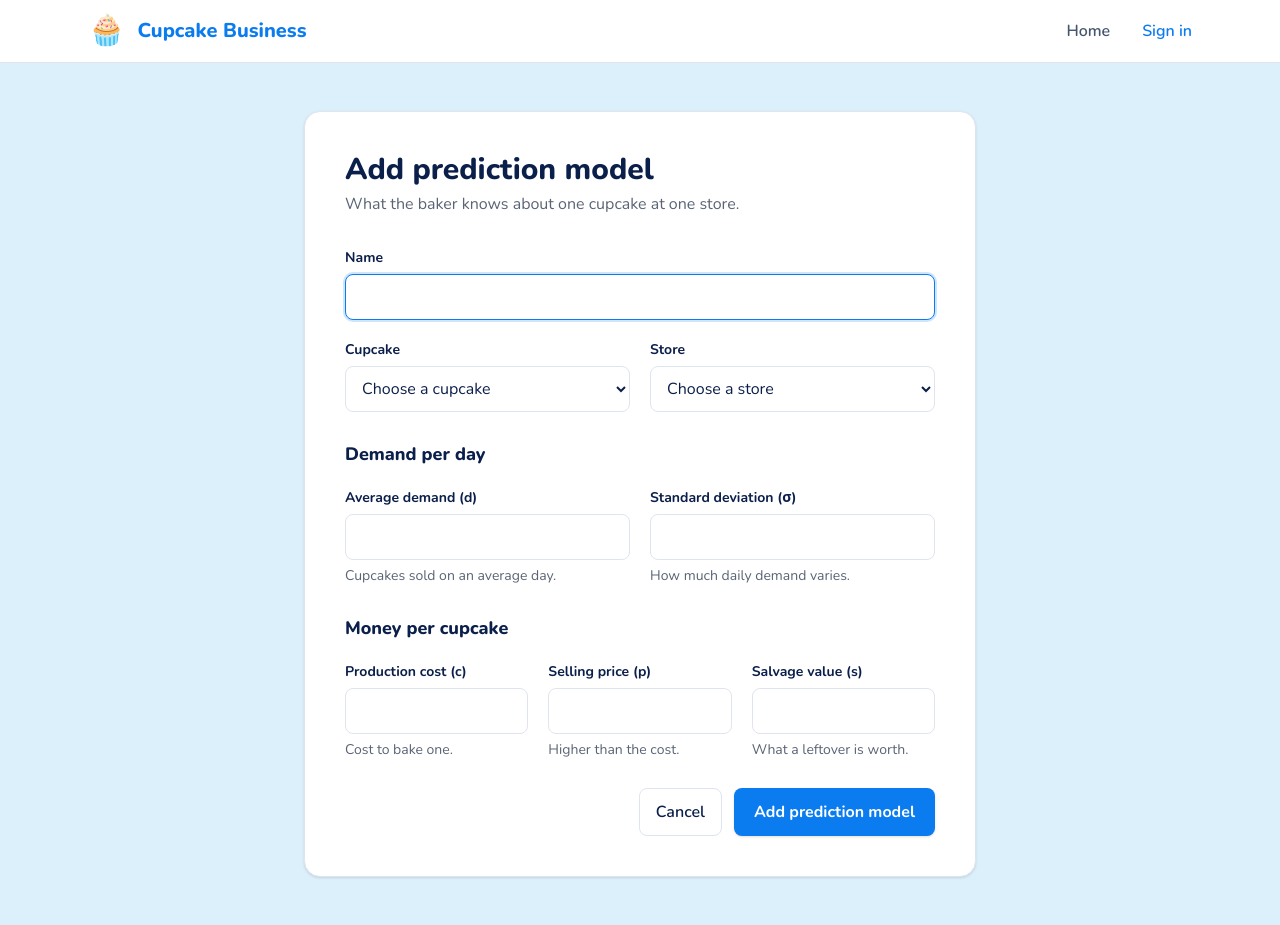
After one commit to gstgusts/cupcakes-2026, a Flask app: template app/templates/prediction_models/new.html in a window 1280 px wide. The commit adds this page. Run offline with Flask 3, Linux system fonts and the light colour scheme; the template is opened without the code that fills it, so the values that code supplies are empty; style sheets or scripts are compiled from the project's sources; parts of the project's set-up code (start-up, migrations or seed data) failed here and were passed over.

Commit message:
Add prediction model list and add form (#6)
/prediction-models lists the models with their newsvendor parameters
and the computed underage cost, overage cost and critical ratio (any
logged-in user). /prediction-models/new (admin only) adds a model; the
form accepts a decimal comma and checks the same rules as the database
with readable messages. Adds a navigation link.

Co-authored-by: Gusts Linkevics <gusts.linkevics@rtu.lv>
Co-authored-by: Claude Opus 5.5 <noreply@anthropic.com>

```diff
--- a/app/__init__.py
+++ b/app/__init__.py
@@ -16,11 +16,13 @@ def create_app():
     from .web.auth import auth_bp
     from .web.cupcake import cupcakes_bp
     from .web.cupcake_image import cupcake_images_bp
+    from .web.prediction_model import prediction_models_bp
     from .web.profile import profile_bp
     from .web.user import users_bp
     app.register_blueprint(auth_bp)  # /auth
     app.register_blueprint(cupcakes_bp)  # /cupcakes
     app.register_blueprint(cupcake_images_bp)  # /cupcakes/.../images
+    app.register_blueprint(prediction_models_bp)  # /prediction-models
     app.register_blueprint(profile_bp)  # /profile
     app.register_blueprint(users_bp)  # /users (admin only)
 
--- a/app/templates/base.html
+++ b/app/templates/base.html
@@ -20,6 +20,7 @@
           <a class="nav-link" href="{{ url_for('home') }}">Home</a>
           {% if current_user %}
             <a class="nav-link" href="{{ url_for('cupcakes.index') }}">Cupcakes</a>
+            <a class="nav-link" href="{{ url_for('prediction_models.index') }}">Prediction models</a>
             {% if is_admin %}
               <a class="nav-link" href="{{ url_for('users.index') }}">Users</a>
             {% endif %}
--- /dev/null
+++ b/app/templates/prediction_models/new.html
@@ -0,0 +1,74 @@
+{% extends 'base.html' %}
+{% block title %}Add prediction model · Cupcake Business{% endblock %}
+
+{% macro number_field(name, label, hint) %}
+  <div>
+    <label class="label" for="{{ name }}">{{ label }}</label>
+    <input class="input {{ 'input-invalid' if errors[name] }}" id="{{ name }}" name="{{ name }}"
+           value="{{ form[name] or '' }}" inputmode="decimal" autocomplete="off">
+    {% if errors[name] %}
+      <p class="field-error">{{ errors[name] }}</p>
+    {% else %}
+      <p class="mt-1.5 text-sm text-muted">{{ hint }}</p>
+    {% endif %}
+  </div>
+{% endmacro %}
+
+{% block content %}
+  <div class="flex flex-1 items-start justify-center bg-sky-soft px-6 py-12">
+    <div class="card w-full max-w-2xl p-8 sm:p-10">
+      <h1 class="text-3xl font-extrabold">Add prediction model</h1>
+      <p class="mt-1 text-muted">What the baker knows about one cupcake at one store.</p>
+
+      <form method="post" class="mt-8 space-y-5" novalidate>
+        <div>
+          <label class="label" for="name">Name</label>
+          <input class="input {{ 'input-invalid' if errors.name }}" id="name" name="name"
+                 value="{{ form.name or '' }}" maxlength="100" autocomplete="off" autofocus>
+          {% if errors.name %}<p class="field-error">{{ errors.name }}</p>{% endif %}
+        </div>
+
+        <div class="grid gap-5 sm:grid-cols-2">
+          <div>
+            <label class="label" for="cupcake">Cupcake</label>
+            <select class="input {{ 'input-invalid' if errors.cupcake }}" id="cupcake" name="cupcake">
+              <option value="">Choose a cupcake</option>
+              {% for cupcake in cupcakes %}
+                <option value="{{ cupcake.id }}" {% if cupcake.id == form.cupcake %}selected{% endif %}>{{ cupcake.name }}</option>
+              {% endfor %}
+            </select>
+            {% if errors.cupcake %}<p class="field-error">{{ errors.cupcake }}</p>{% endif %}
+          </div>
+          <div>
+            <label class="label" for="store">Store</label>
+            <select class="input {{ 'input-invalid' if errors.store }}" id="store" name="store">
+              <option value="">Choose a store</option>
+              {% for store in stores %}
+                <option value="{{ store.id }}" {% if store.id == form.store %}selected{% endif %}>{{ store.name }}</option>
+              {% endfor %}
+            </select>
+            {% if errors.store %}<p class="field-error">{{ errors.store }}</p>{% endif %}
+          </div>
+        </div>
+
+        <h2 class="pt-2 text-lg font-extrabold">Demand per day</h2>
+        <div class="grid gap-5 sm:grid-cols-2">
+          {{ number_field('average_demand', 'Average demand (d)', 'Cupcakes sold on an average day.') }}
+          {{ number_field('demand_std_dev', 'Standard deviation (σ)', 'How much daily demand varies.') }}
+        </div>
+
+        <h2 class="pt-2 text-lg font-extrabold">Money per cupcake</h2>
+        <div class="grid gap-5 sm:grid-cols-3">
+          {{ number_field('production_cost', 'Production cost (c)', 'Cost to bake one.') }}
+          {{ number_field('selling_price', 'Selling price (p)', 'Higher than the cost.') }}
+          {{ number_field('salvage_value', 'Salvage value (s)', 'What a leftover is worth.') }}
+        </div>
+
+        <div class="flex flex-col-reverse gap-3 pt-2 sm:flex-row sm:justify-end">
+          <a class="btn-secondary" href="{{ url_for('prediction_models.index') }}">Cancel</a>
+          <button type="submit" class="btn-primary">Add prediction model</button>
+        </div>
+      </form>
+    </div>
+  </div>
+{% endblock %}
--- /dev/null
+++ b/app/web/prediction_model.py
@@ -0,0 +1,74 @@
+import uuid
+
+from flask import Blueprint, flash, redirect, render_template, request, url_for
+from sqlalchemy.exc import SQLAlchemyError
+from sqlalchemy.orm import joinedload
+
+from ..auth import login_required, role_required
+from ..models import Cupcake, PredictionModel, Store
+from ..models.base import db
+from ..validations.prediction_model import to_decimal, validate_prediction_model
+
+prediction_models_bp = Blueprint("prediction_models", __name__, url_prefix="/prediction-models")
+
+NUMBER_FIELDS = ("average_demand", "demand_std_dev", "production_cost", "selling_price", "salvage_value")
+
+
+@prediction_models_bp.get("/")
+@login_required
+def index():
+    # Loads the cupcake and store together with each model (one query instead of one per row)
+    models = (
+        PredictionModel.query
+        .options(joinedload(PredictionModel.cupcake), joinedload(PredictionModel.store))
+        .join(PredictionModel.cupcake).join(PredictionModel.store)
+        .order_by(Cupcake.name.asc(), Store.name.asc(), PredictionModel.name.asc())
+        .all()
+    )
+    return render_template("prediction_models/index.html", models=models)
+
+
+@prediction_models_bp.route("/new", methods=["GET", "POST"])
+@role_required("admin")
+def new():
+    cupcakes = Cupcake.query.order_by(Cupcake.name.asc()).all()
+    stores = Store.query.order_by(Store.name.asc()).all()
+
+    def show_form(form, errors=None, status=200, error=None):
+        return render_template("prediction_models/new.html", form=form, errors=errors or {}, error=error,
+                               cupcakes=cupcakes, stores=stores), status
+
+    if request.method == "GET":
+        return show_form({})
+
+    form = {field: (request.form.get(field) or "").strip() for field in ("name",) + NUMBER_FIELDS}
+    form["cupcake"] = _parse_uuid(request.form.get("cupcake"))
+    form["store"] = _parse_uuid(request.form.get("store"))
+
+    errors = validate_prediction_model(form, {c.id for c in cupcakes}, {s.id for s in stores})
+    if errors:
+        return show_form(form, errors, 400)
+
+    model = PredictionModel(
+        name=form["name"],
+        cupcake_id=form["cupcake"],
+        store_id=form["store"],
+        **{field: to_decimal(form[field]) for field in NUMBER_FIELDS},
+    )
+    db.session.add(model)
+    try:
+        db.session.commit()
+    except SQLAlchemyError:
+        db.session.rollback()
+        return show_form(form, status=500, error="Saving the prediction model failed. Please try again.")
+
+    flash(f'Prediction model "{model.name}" added.')
+    return redirect(url_for("prediction_models.index"))
+
+
+def _parse_uuid(value):
+    """UUID from the form, or None if it is missing or invalid."""
+    try:
+        return uuid.UUID(value) if value else None
+    except ValueError:
+        return None
```
Also changed, not shown: app/templates/prediction_models/index.html (added, +61 -0 lines), app/validations/prediction_model.py (added, +61 -0 lines), tests/test_prediction_model_pages.py (added, +110 -0 lines), tests/test_validation.py (+48 -0 lines), README.md.
